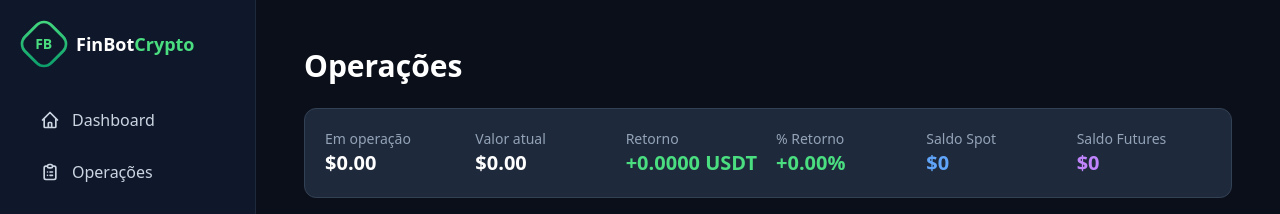
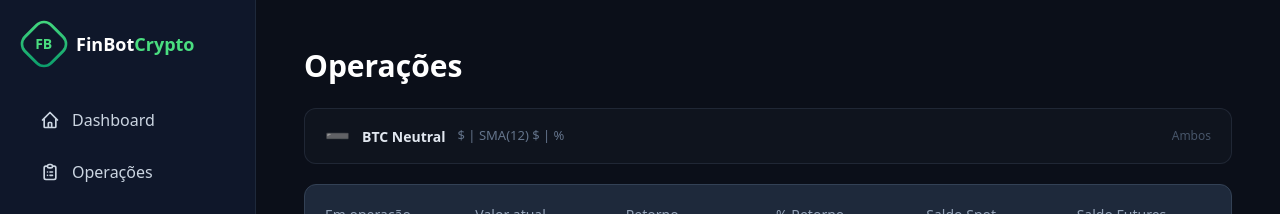
Before and after one commit to FinBot-Crypto/fb-web-dashboard, a React (Vite) app: page /operations in a window 1280 px wide. Shown: the top 214 px of the page. Built offline with nearby package versions, Linux system fonts and the light colour scheme; no server answers.

Commit message:
feat: BTC trend banner on Operations page

```diff
--- a/src/pages/Operations.jsx
+++ b/src/pages/Operations.jsx
@@ -176,6 +176,7 @@ export default function Operations() {
   const [loading, setLoading] = useState(true);
   const [selectedOrder, setSelectedOrder] = useState(null);
   const [page, setPage] = useState(1);
+  const [btcTrend, setBtcTrend] = useState({ trend: "neutral" });
   const prevOpenCount = useRef(0);
 
   useEffect(() => {
@@ -226,6 +227,15 @@ export default function Operations() {
     };
   }, [page]);
 
+  useEffect(() => {
+    const fetchTrend = () => {
+      fetch('/api/btc-trend').then(r => r.json()).then(setBtcTrend).catch(() => {});
+    };
+    fetchTrend();
+    const id = setInterval(fetchTrend, 60000);
+    return () => clearInterval(id);
+  }, []);
+
   if (loading) return <div className="p-6"><Spinner /></div>;
 
   const totalInvested = data.open.reduce((sum, o) => sum + (o.entry_price * o.quantity), 0);
@@ -265,6 +275,33 @@ export default function Operations() {
   return (
     <div className="p-6">
       <h1 className="text-3xl font-bold text-white mb-6">Operações</h1>
+
+      {/* BTC Trend Banner */}
+      {(() => {
+        const t = btcTrend;
+        if (!t.trend) return null;
+        const isBull = t.trend === 'bull';
+        const isBear = t.trend === 'bear';
+        return (
+          <div style={{
+            background: isBull ? 'rgba(16,185,129,0.1)' : isBear ? 'rgba(239,68,68,0.1)' : 'rgba(100,116,139,0.05)',
+            border: `1px solid ${isBull ? 'rgba(16,185,129,0.3)' : isBear ? 'rgba(239,68,68,0.3)' : 'rgba(100,116,139,0.2)'}`,
+            borderRadius: '12px', padding: '12px 20px', marginBottom: '20px',
+            display: 'flex', alignItems: 'center', gap: '12px',
+          }}>
+            <span style={{ fontSize: '20px' }}>{isBull ? '🐂' : isBear ? '🐻' : '➖'}</span>
+            <span style={{ color: '#e2e8f0', fontWeight: 700, fontSize: '14px' }}>
+              {isBull ? 'BTC Bull' : isBear ? 'BTC Bear' : 'BTC Neutral'}
+            </span>
+            <span style={{ color: '#64748b', fontSize: '13px' }}>
+              ${t.btc_price?.toLocaleString()} | SMA(12) ${t.sma?.toLocaleString()} | {t.pct > 0 ? '+' : ''}{t.pct}%
+            </span>
+            <span style={{ color: '#475569', fontSize: '12px', marginLeft: 'auto' }}>
+              {isBull ? 'Só LONG' : isBear ? 'Só SHORT' : 'Ambos'}
+            </span>
+          </div>
+        );
+      })()}
 
       {selectedOrder && <TradeChart order={selectedOrder} onClose={() => setSelectedOrder(null)} />}
 
```
